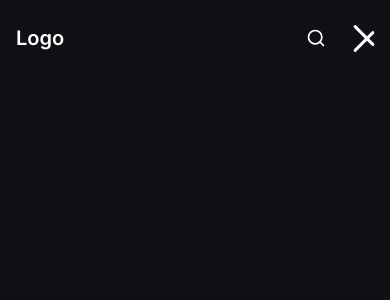
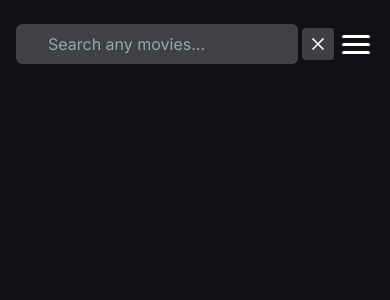
Before and after one commit to coder-kaleb/reelpick, a Next.js app: page / in a window 390 px wide. Both pictures are taken after a click on the element 360 px from the left and 38 px from the top of the page. Shown: the top 300 px of the page. Built offline with nearby package versions, Linux system fonts and the light colour scheme.

Commit message:
navbar finished

```diff
--- /dev/null
+++ b/components/MobNav.tsx
@@ -0,0 +1,66 @@
+import { Search, X } from "lucide-react";
+import Link from "next/link";
+import React from "react";
+import MenuIcon from "./MenuIcon";
+
+interface Props {
+  navState: {
+    isOpen: boolean;
+    extendWidth: boolean;
+  };
+  setNavState: React.Dispatch<
+    React.SetStateAction<{
+      isOpen: boolean;
+      extendWidth: boolean;
+    }>
+  >;
+}
+const MobNav = ({ navState, setNavState }: Props) => {
+  return (
+    <header
+      className="relative mx-auto flex max-w-screen-2xl
+    items-center justify-between gap-2 px-4 py-6 md:hidden"
+    >
+      <Link
+        href="/"
+        className={`text-xl font-semibold text-white ${navState.extendWidth ? "hidden" : ""}`}
+      >
+        Logo
+      </Link>
+      <div
+        className={`flex items-center gap-1 ${navState.extendWidth ? "w-full" : ""}`}
+      >
+        <input
+          type="text"
+          placeholder="Search any movies..."
+          className={`flex-1 origin-right scale-0 rounded-md transition-all duration-200 ${navState.extendWidth ? "w-full scale-100" : ""} border-none bg-white-alpha-20 px-1 py-2 pl-8 text-white outline-none`}
+        />
+        <div
+          className="flex size-8 items-center justify-center rounded bg-white-alpha-20 hover:cursor-pointer md:hidden"
+          onClick={() =>
+            setNavState((preVal) => ({
+              ...preVal,
+              extendWidth: !navState.extendWidth,
+            }))
+          }
+        >
+          {navState.extendWidth ? (
+            <X className="size-5 text-white" />
+          ) : (
+            <Search className="size-5 text-white" />
+          )}
+        </div>
+        <div
+          className="flex flex-col items-center gap-[5px] p-1 hover:cursor-pointer "
+          onClick={() =>
+            setNavState((preVal) => ({ ...preVal, isOpen: !navState.isOpen }))
+          }
+        >
+          <MenuIcon isOpen={navState.isOpen} />
+        </div>
+      </div>
+    </header>
+  );
+};
+
+export default MobNav;
--- a/components/Nav.tsx
+++ b/components/Nav.tsx
@@ -3,32 +3,43 @@ import { Menu, Search, X } from "lucide-react";
 import Link from "next/link";
 import React, { useState } from "react";
 import MenuIcon from "./MenuIcon";
+import MobNav from "./MobNav";
 
 const Nav = () => {
-  const [isOpen, setIsOpen] = useState(false);
+  const [navState, setNavState] = useState({
+    isOpen: false,
+    extendWidth: false,
+  });
   return (
+    <>
       <header
-      className="w-full relative py-6 px-4
-     flex justify-between items-center gap-2"
+        className="relative mx-auto hidden max-w-screen-2xl
+     items-center justify-between gap-2 px-4 py-6 md:flex"
       >
-      <Link href="/" className="text-white font-semibold text-xl">
+        <Link href="/" className={`text-xl font-semibold text-white`}>
           Logo
         </Link>
-      <div className="flex relative gap-5 items-center">
+        <div className={`relative flex items-center gap-3 md:gap-5`}>
+          <div className={``}>
             <input
               type="text"
               placeholder="Search any movies..."
-          className="bg-white-alpha-20 max-md:hidden flex-1 py-2 px-1 pl-8 rounded-md outline-none border-none"
+              className={`flex-1 rounded-md border-none bg-white-alpha-20 px-1 py-2 pl-8 text-white outline-none`}
             />
-        <Search className="md:absolute size-5 text-white md:top-1/2 md:left-1 md:-translate-y-1/2" />
+            <Search className="absolute left-1 top-1/2 size-5 -translate-y-1/2 text-white hover:cursor-pointer" />
+          </div>
           <div
-          className="flex flex-col gap-1 hover:cursor-pointer"
-          onClick={() => setIsOpen((preVal) => !preVal)}
+            className="flex flex-col items-center gap-[5px] p-1 hover:cursor-pointer "
+            onClick={() =>
+              setNavState((preVal) => ({ ...preVal, isOpen: !navState.isOpen }))
+            }
           >
-          <MenuIcon isOpen={isOpen} />
+            <MenuIcon isOpen={navState.isOpen} />
           </div>
         </div>
       </header>
+      <MobNav navState={navState} setNavState={setNavState} />
+    </>
   );
 };
 
--- a/package.json
+++ b/package.json
@@ -24,6 +24,7 @@
     "eslint": "^8",
     "eslint-config-next": "14.1.4",
     "postcss": "^8",
+    "prettier-plugin-tailwindcss": "^0.5.13",
     "tailwindcss": "^3.3.0",
     "typescript": "^5"
   }
```
Also changed, not shown: .prettierrc.json (added), 1 other file (tests, documents, lock files or other folders). Lines whose indentation alone changed are shown as unchanged.
